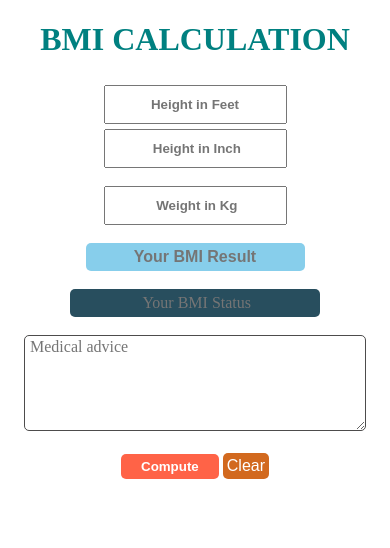
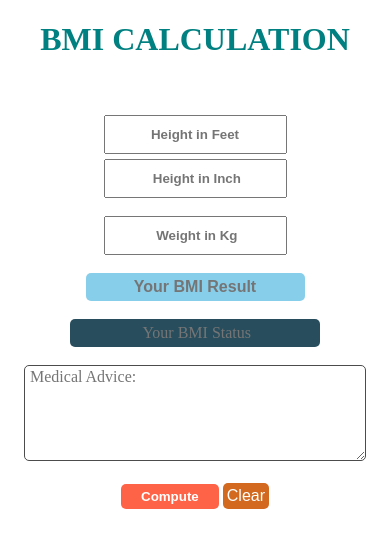
Before and after one commit to sohag1995/BMI-Calculation, a plain HTML site: page index.html in a window 390 px wide. Drawn offline with Linux system fonts and the light colour scheme.

Commit message:
advice 3

```diff
--- a/css/media.css
+++ b/css/media.css
@@ -1,5 +1,7 @@
 @media only screen and (max-width: 576px) {
-
+    header, h1{
+        padding-bottom: 0px;
+    }
 .feet_field{
     padding: 10px 0px;
     margin-top: 5px;
--- a/index.html
+++ b/index.html
@@ -10,6 +10,7 @@
         header, h1{
             color: teal;
             text-align: center;
+            padding-bottom: 15px;
         }
         /* header, h2{
             color: darkcyan;
@@ -75,7 +76,6 @@
             font-weight: 300;
             font-size: medium;
             font-family: 'Times New Roman', Times, serif;
-            text-align: center;
             text-align: left;
 
         }
@@ -142,7 +142,7 @@
        </div>
        <br>
        <div>
-        <textarea id="advice_field"  name="Medical advice" cols="35" rows="5" placeholder="Medical advice"></textarea>
+        <textarea id="advice_field"  name="Medical advice" cols="35" rows="5" placeholder="Medical Advice:"></textarea>
        </div>
        <br>
         <button id="btn_click" class="compute_btn">Compute</button>
```
